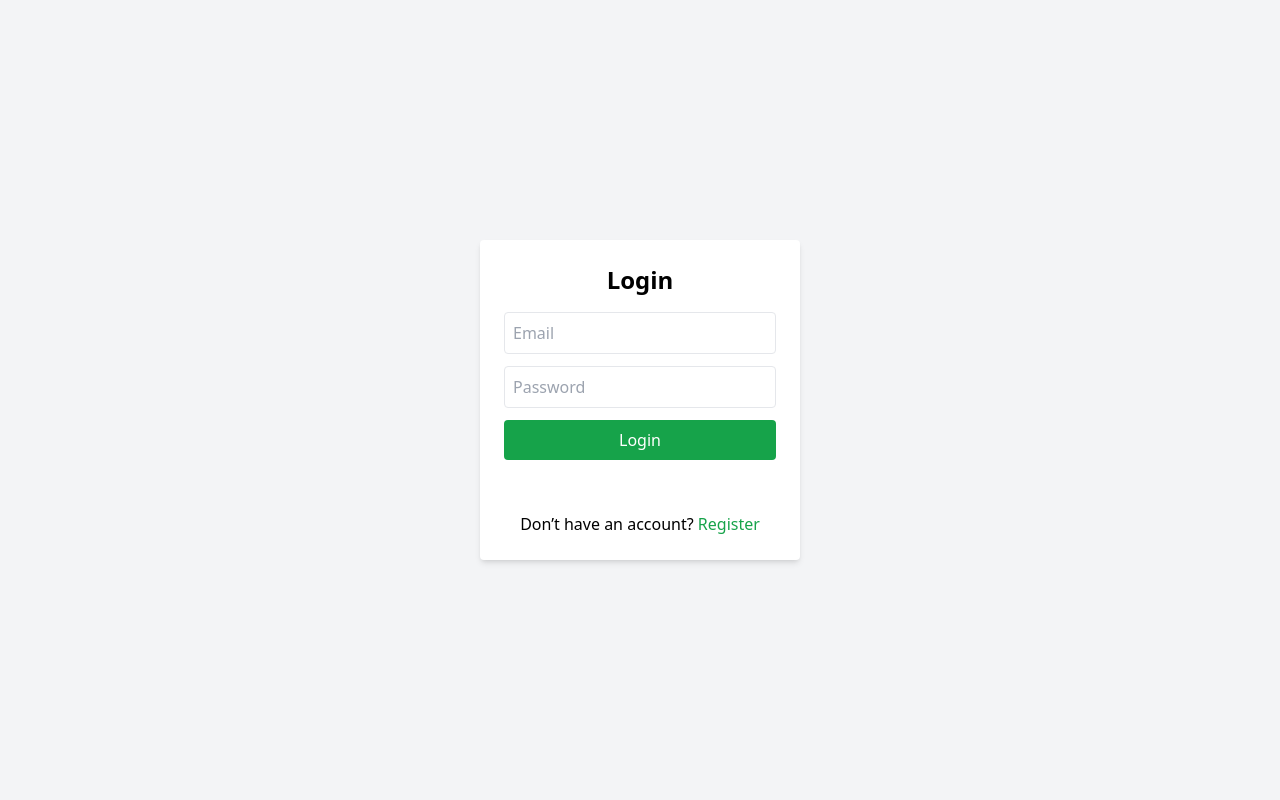
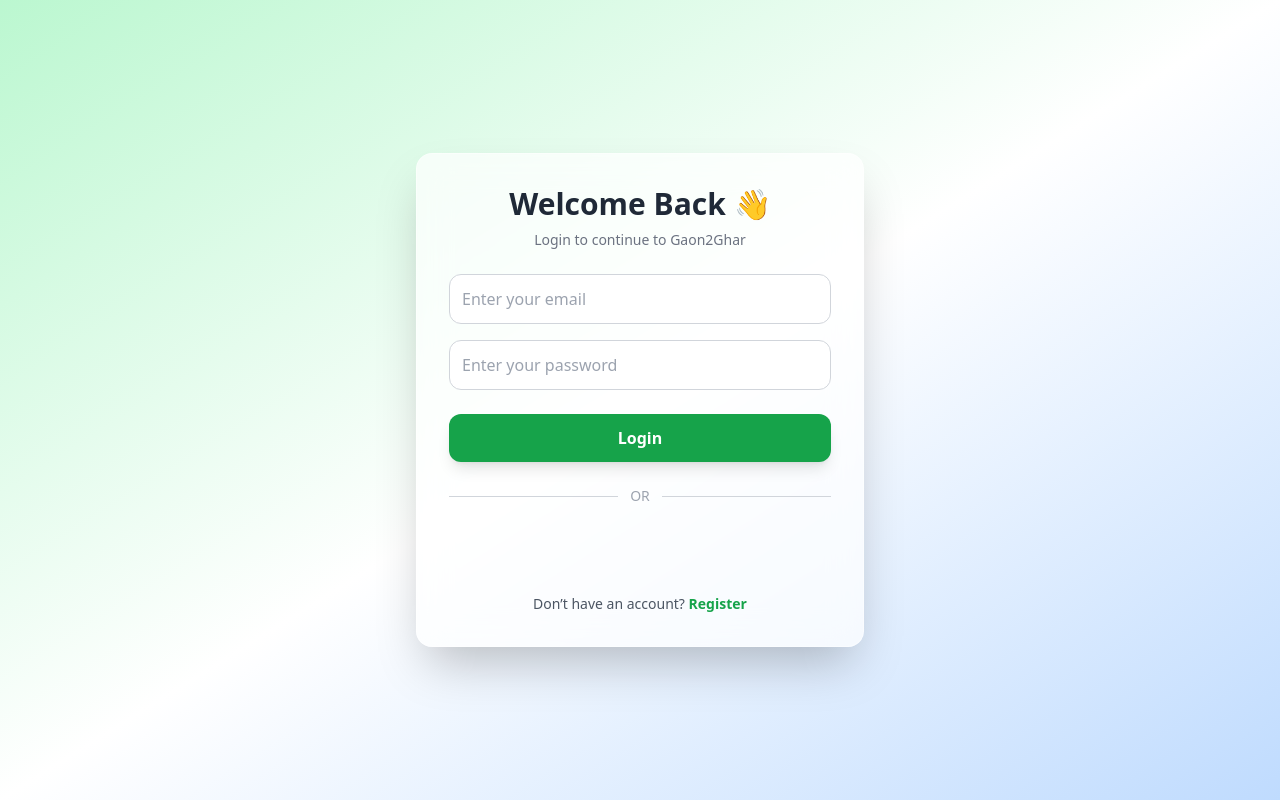
Before and after one commit to AbhinavS0007/gaon2ghar, a React app in the folder frontend/: page / in a window 1280 px wide. Built offline with nearby package versions, Linux system fonts and the light colour scheme; no server answers; the HTML template or start-up script is replaced by a standard one.

Commit message:
adding some CSS

```diff
--- a/frontend/src/components/Pricedetails.jsx
+++ b/frontend/src/components/Pricedetails.jsx
@@ -61,7 +61,7 @@
             });
 
             toast.success("Order placed successfully");
-            fetchCart();
+            // fetchCart();
         } catch (err) {
             console.log(err);
             console.log(err.response?.data?.message);
--- a/frontend/src/pages/Login.jsx
+++ b/frontend/src/pages/Login.jsx
@@ -9,6 +9,9 @@
     email: "",
     password: "",
   });
+
+  const [loading, setLoading] = useState(false);
+  const [googleLoading, setGoogleLoading] = useState(false);
 
   const navigate = useNavigate();
 
@@ -25,6 +28,8 @@
     }
 
     try {
+      setLoading(true);
+
       const res = await api.post("/auth/login", form);
 
       const { token, user } = res.data;
@@ -34,53 +39,18 @@
 
       toast.success("Login successful 🎉");
 
-      // Redirect based on role
       navigate(`/${user.role}`);
     } catch (err) {
       toast.error(err.response?.data?.message || "Login Failed");
+    } finally {
+      setLoading(false);
     }
   };
 
-  return (
-    <div className="min-h-screen flex items-center justify-center bg-gray-100">
-      <Toaster position="top-center" />
+  const handleGoogleSuccess = async (credentialResponse) => {
+    try {
+      setGoogleLoading(true);
 
-      <form
-        onSubmit={handleSubmit}
-        className="bg-white p-6 rounded shadow-md w-80"
-      >
-        <h2 className="text-2xl font-bold mb-4 text-center">Login</h2>
-
-        <input
-          name="email"
-          type="email"
-          value={form.email}
-          placeholder="Email"
-          onChange={handleChange}
-          className="w-full border p-2 mb-3 rounded"
-        />
-
-        <input
-          name="password"
-          value={form.password}
-          type="password"
-          placeholder="Password"
-          onChange={handleChange}
-          className="w-full border p-2 mb-3 rounded"
-        />
-
-
-
-        <button
-          type="submit"
-          className="w-full bg-green-600 text-white p-2 rounded hover:bg-green-700"
-        >
-          Login
-        </button>
-
-        <GoogleLogin
-  onSuccess={async (credentialResponse) => {
-    try {
       const res = await api.post("/auth/google-login", {
         token: credentialResponse.credential,
       });
@@ -96,16 +66,103 @@
 
       navigate(`/${res.data.user.role}`);
     } catch (err) {
-      console.log(err.response?.data);
       toast.error("Google login failed");
+    } finally {
+      setGoogleLoading(false);
     }
-  }}
+  };
+
+  return (
+    <div className="min-h-screen flex items-center justify-center bg-gradient-to-br from-green-200 via-white to-blue-200 px-4">
+  <Toaster position="top-center" />
+
+  <form
+    onSubmit={handleSubmit}
+    className="backdrop-blur-lg bg-white/70 border border-white/40
+               p-8 rounded-2xl shadow-2xl w-full max-w-md
+               transition-all duration-300 hover:shadow-green-200/50"
+  >
+    <h2 className="text-3xl font-extrabold text-center mb-2 text-gray-800">
+      Welcome Back 👋
+    </h2>
+    <p className="text-center text-gray-500 mb-6 text-sm">
+      Login to continue to Gaon2Ghar
+    </p>
+
+    {/* Email */}
+    <input
+      name="email"
+      type="email"
+      value={form.email}
+      placeholder="Enter your email"
+      onChange={handleChange}
+      className="w-full border border-gray-300 p-3 mb-4 rounded-xl
+                 focus:outline-none focus:ring-2 focus:ring-green-500
+                 transition"
+    />
+
+    {/* Password */}
+    <input
+      name="password"
+      type="password"
+      value={form.password}
+      placeholder="Enter your password"
+      onChange={handleChange}
+      className="w-full border border-gray-300 p-3 mb-6 rounded-xl
+                 focus:outline-none focus:ring-2 focus:ring-green-500
+                 transition"
+    />
+
+    {/* Login Button */}
+    <button
+      type="submit"
+      disabled={loading}
+      className={`w-full py-3 rounded-xl font-semibold text-white
+        transition-all duration-300 shadow-lg
+        ${
+          loading
+            ? "bg-green-400 cursor-not-allowed"
+            : "bg-green-600 hover:bg-green-700 hover:scale-[1.02] hover:shadow-xl"
+        }`}
+    >
+      {loading ? (
+        <span className="flex items-center justify-center gap-2">
+          <span className="w-4 h-4 border-2 border-white border-t-transparent rounded-full animate-spin"></span>
+          Logging in...
+        </span>
+      ) : (
+        "Login"
+      )}
+    </button>
+
+    {/* Divider */}
+    <div className="flex items-center my-6">
+      <div className="flex-1 h-px bg-gray-300"></div>
+      <span className="px-3 text-gray-400 text-sm">OR</span>
+      <div className="flex-1 h-px bg-gray-300"></div>
+    </div>
+
+    {/* Google Login */}
+    <div className="flex justify-center">
+      {googleLoading ? (
+        <div className="flex items-center gap-2 text-gray-600">
+          <span className="w-4 h-4 border-2 border-gray-600 border-t-transparent rounded-full animate-spin"></span>
+          Signing in...
+        </div>
+      ) : (
+        <GoogleLogin
+          onSuccess={handleGoogleSuccess}
           onError={() => toast.error("Google Login Failed")}
         />
+      )}
+    </div>
 
-        <p className="text-center mt-3">
+    <p className="text-center mt-6 text-sm text-gray-600">
       Don’t have an account?{" "}
-          <Link to="/register" className="text-green-600 font-medium">
+      <Link
+        to="/register"
+        className="text-green-600 font-semibold hover:underline"
+      >
         Register
       </Link>
     </p>
--- a/frontend/src/pages/Register.jsx
+++ b/frontend/src/pages/Register.jsx
@@ -6,6 +6,7 @@
 function Register() {
   const [step, setStep] = useState(1);
   const [otp, setOtp] = useState("");
+  const [loading, setLoading] = useState(false);
 
   const [form, setForm] = useState({
     name: "",
@@ -20,9 +21,7 @@
     setForm({ ...form, [e.target.name]: e.target.value });
   };
 
-  // ===============================
-  // STEP 1: SEND OTP TO EMAIL
-  // ===============================
+  // SEND OTP
   const handleSendOtp = async (e) => {
     e.preventDefault();
 
@@ -42,20 +41,22 @@
     }
 
     try {
+      setLoading(true);
+
       await api.post("/auth/register-send-otp", {
         email: form.email,
       });
 
-      toast.success("OTP sent to your email");
+      toast.success("OTP sent to your email 💌");
       setStep(2);
     } catch (err) {
       toast.error(err.response?.data?.message || "Error sending OTP");
+    } finally {
+      setLoading(false);
     }
   };
 
-  // ===============================
-  // STEP 2: VERIFY OTP + REGISTER
-  // ===============================
+  // VERIFY OTP
   const handleVerifyOtp = async (e) => {
     e.preventDefault();
 
@@ -65,6 +66,8 @@
     }
 
     try {
+      setLoading(true);
+
       const res = await api.post("/auth/register-verify-otp", {
         ...form,
         otp,
@@ -75,57 +78,69 @@
       localStorage.setItem("token", res.data.token);
       localStorage.setItem("user", JSON.stringify(res.data.user));
 
-      // Optional: Redirect based on role
-      // navigate(`/${form.role}`);
-
       navigate("/");
     } catch (err) {
       toast.error(err.response?.data?.message || "Invalid OTP");
+    } finally {
+      setLoading(false);
     }
   };
 
   return (
-    <div className="min-h-screen flex items-center justify-center bg-gray-100">
+    <div className="min-h-screen flex items-center justify-center bg-gradient-to-br from-green-200 via-white to-blue-200 px-4">
       <Toaster position="top-center" />
 
-      <div className="bg-white p-6 rounded shadow-md w-80">
-        <h2 className="text-2xl font-bold mb-4 text-center">
-          {step === 1 ? "Register" : "Verify OTP"}
+      <div className="backdrop-blur-lg bg-white/70 border border-white/40
+                      p-8 rounded-2xl shadow-2xl w-full max-w-md
+                      transition-all duration-300 hover:shadow-green-200/50">
+
+        <h2 className="text-3xl font-extrabold text-center mb-2 text-gray-800">
+          {step === 1 ? "Create Account 🚀" : "Verify OTP 🔐"}
         </h2>
+
+        <p className="text-center text-gray-500 mb-6 text-sm">
+          {step === 1
+            ? "Join Gaon2Ghar and start your journey"
+            : "Enter the OTP sent to your email"}
+        </p>
 
         {step === 1 ? (
           <form onSubmit={handleSendOtp}>
             <input
               name="name"
               value={form.name}
-              placeholder="Name"
+              placeholder="Full Name"
               onChange={handleChange}
-              className="w-full border p-2 mb-3 rounded"
+              className="w-full border border-gray-300 p-3 mb-4 rounded-xl
+                         focus:outline-none focus:ring-2 focus:ring-green-500 transition"
             />
 
             <input
               name="email"
               type="email"
               value={form.email}
-              placeholder="Email"
+              placeholder="Email Address"
               onChange={handleChange}
-              className="w-full border p-2 mb-3 rounded"
+              className="w-full border border-gray-300 p-3 mb-4 rounded-xl
+                         focus:outline-none focus:ring-2 focus:ring-green-500 transition"
             />
 
             <input
               name="password"
               type="password"
               value={form.password}
-              placeholder="Password"
+              placeholder="Create Password"
               onChange={handleChange}
-              className="w-full border p-2 mb-3 rounded"
+              className="w-full border border-gray-300 p-3 mb-4 rounded-xl
+                         focus:outline-none focus:ring-2 focus:ring-green-500 transition"
             />
 
             <select
               name="role"
               value={form.role}
               onChange={handleChange}
-              className="w-full border p-2 mb-4 rounded"
+              className="w-full border border-gray-300 p-3 mb-6 rounded-xl
+                         focus:outline-none focus:ring-2 focus:ring-green-500 transition"
             >
               <option value="">Select Role</option>
               <option value="customer">Customer</option>
@@ -134,9 +149,23 @@
 
             <button
               type="submit"
-              className="w-full bg-green-600 text-white p-2 rounded hover:bg-green-700"
+              disabled={loading}
+              className={`w-full py-3 rounded-xl font-semibold text-white
+                transition-all duration-300 shadow-lg
+                ${
+                  loading
+                    ? "bg-green-400 cursor-not-allowed"
+                    : "bg-green-600 hover:bg-green-700 hover:scale-[1.02] hover:shadow-xl"
+                }`}
             >
-              Send OTP
+              {loading ? (
+                <span className="flex items-center justify-center gap-2">
+                  <span className="w-4 h-4 border-2 border-white border-t-transparent rounded-full animate-spin"></span>
+                  Sending OTP...
+                </span>
+              ) : (
+                "Send OTP"
+              )}
             </button>
           </form>
         ) : (
@@ -145,29 +174,48 @@
               value={otp}
               onChange={(e) => setOtp(e.target.value)}
               placeholder="Enter OTP"
-              className="w-full border p-2 mb-4 rounded text-center text-lg tracking-widest"
+              className="w-full border border-gray-300 p-3 mb-6 rounded-xl
+                         text-center text-xl tracking-widest
+                         focus:outline-none focus:ring-2 focus:ring-blue-500 transition"
             />
 
             <button
               type="submit"
-              className="w-full bg-blue-600 text-white p-2 rounded hover:bg-blue-700"
+              disabled={loading}
+              className={`w-full py-3 rounded-xl font-semibold text-white
+                transition-all duration-300 shadow-lg
+                ${
+                  loading
+                    ? "bg-blue-400 cursor-not-allowed"
+                    : "bg-blue-600 hover:bg-blue-700 hover:scale-[1.02] hover:shadow-xl"
+                }`}
             >
-              Verify & Register
+              {loading ? (
+                <span className="flex items-center justify-center gap-2">
+                  <span className="w-4 h-4 border-2 border-white border-t-transparent rounded-full animate-spin"></span>
+                  Verifying...
+                </span>
+              ) : (
+                "Verify & Register"
+              )}
             </button>
 
             <button
               type="button"
               onClick={() => setStep(1)}
-              className="w-full mt-2 text-sm text-gray-500"
+              className="w-full mt-4 text-sm text-gray-600 hover:underline"
             >
               Change Details
             </button>
           </form>
         )}
 
-        <p className="text-center mt-3">
+        <p className="text-center mt-6 text-sm text-gray-600">
           Already have an account?{" "}
-          <Link to="/" className="text-green-600 font-medium">
+          <Link
+            to="/"
+            className="text-green-600 font-semibold hover:underline"
+          >
             Login
           </Link>
         </p>
```
Lines whose indentation alone changed are shown as unchanged.
